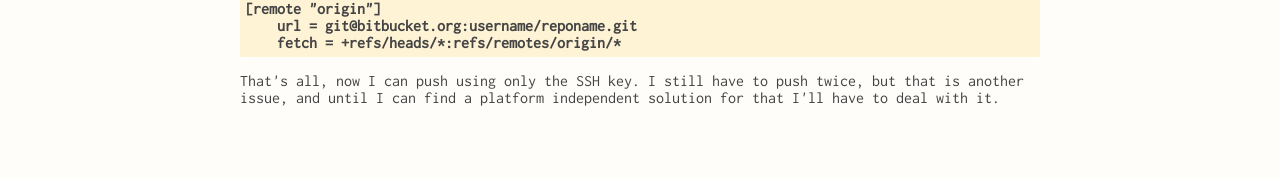
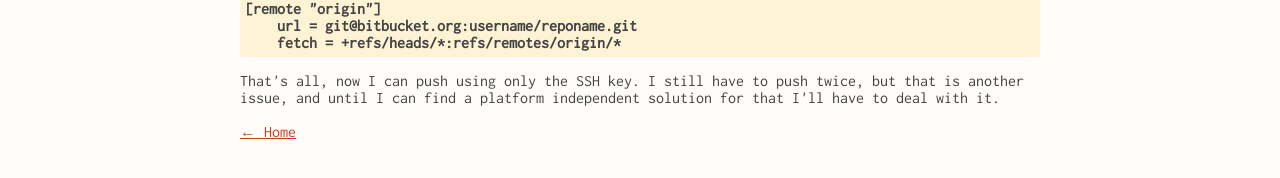
Before and after one commit to minivan/minivan.github.io, a Jekyll site: the page built from _posts/2012-04-12-bitbucket-ssh-push.html, in a window 1280 px wide. Shown: the part 346-524 px from the top of the page. Built offline with Jekyll 4.4.1, drawn with Linux system fonts in a browser that asks for light colours.

Commit message:
added new post layout and back home link

```diff
--- /dev/null
+++ b/_layouts/post.html
@@ -0,0 +1,5 @@
+---
+layout: default
+---
+{{ content }}
+<a href="/">&larr; Home</a>
--- a/_posts/2011-10-28-vim-fast-increment.html
+++ b/_posts/2011-10-28-vim-fast-increment.html
@@ -1,5 +1,5 @@
 ---
-layout: default
+layout: post
 title: Vim fast increment
 ---
 <article>
--- a/_posts/2012-04-12-bitbucket-ssh-push.html
+++ b/_posts/2012-04-12-bitbucket-ssh-push.html
@@ -1,5 +1,5 @@
 ---
-layout: default
+layout: post
 title: Bitbucket SSH push
 ---
 <article>
--- a/index.html
+++ b/index.html
@@ -1,6 +1,6 @@
 ---
 layout: default
-title: Blog | Robert Boloc
+title: Home | Robert Boloc
 ---
 <ul>
     {% for post in site.posts %}
```
